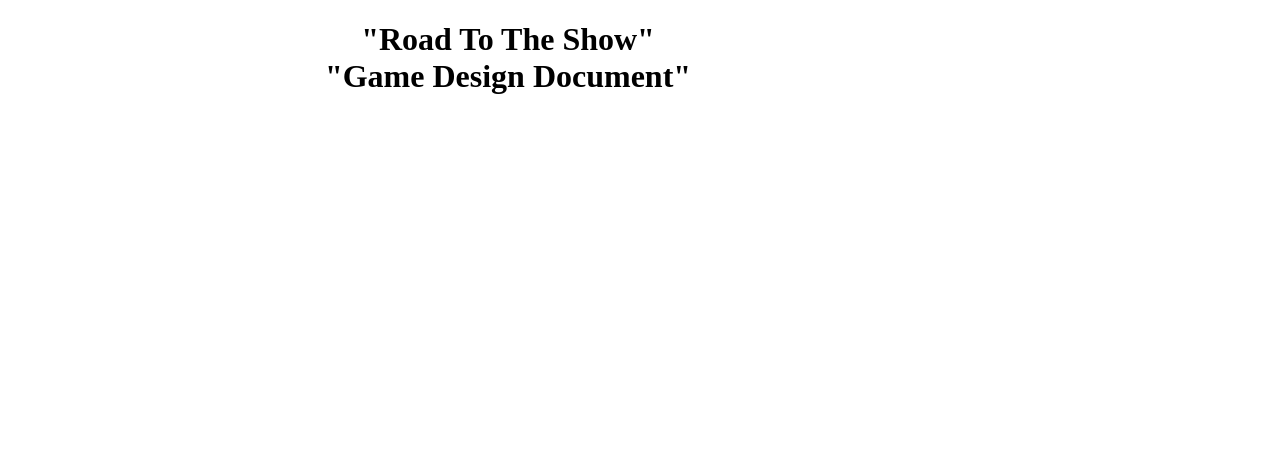
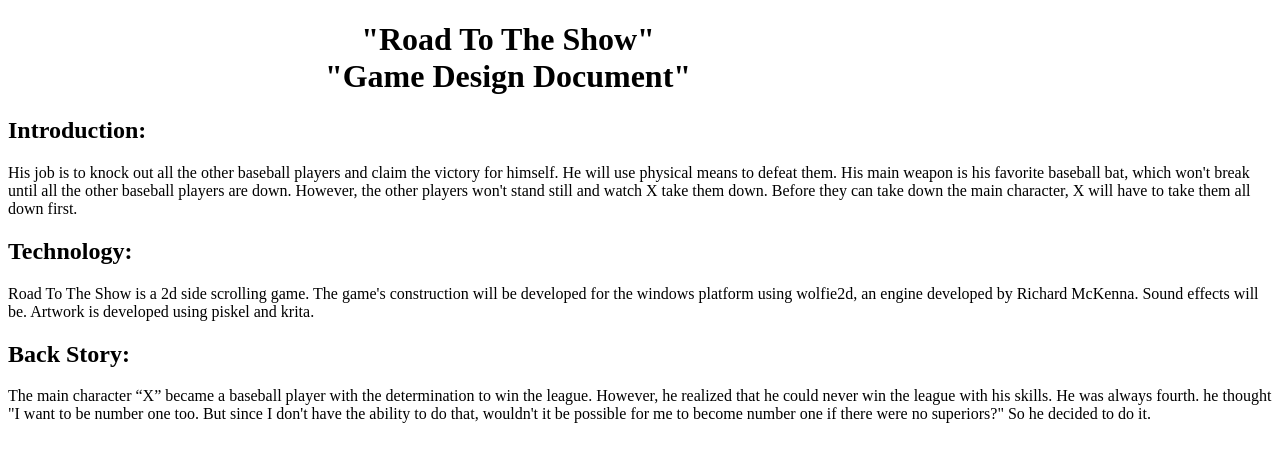
Before and after one commit to najalna2/CSE380-Teamproject, a plain HTML site: page public/index.html in a window 1280 px wide. Drawn offline with Linux system fonts and the light colour scheme.

Commit message:
intro, tech, backstory

```diff
--- a/public/index.html
+++ b/public/index.html
@@ -9,6 +9,14 @@
     "Game Design Document"
 
   </h1>
+  <h2>Introduction:</h2>
+  His job is to knock out all the other baseball players and claim the victory for himself. He will use physical means to defeat them. His main weapon is his favorite baseball bat, which won't break until all the other baseball players are down. However, the other players won't stand still and watch X take them down. Before they can take down the main character, X will have to take them all down first.
+
+  <h2>Technology:</h2>
+  Road To The Show is a 2d side scrolling game. The game's construction will be developed for the windows platform using wolfie2d, an engine developed by Richard McKenna. Sound effects will be. Artwork is developed using piskel and krita.
+
+  <h2>Back Story:</h2>
+  The main character “X” became a baseball player with the determination to win the league. However, he realized that he could never win the league with his skills. He was always fourth. he thought "I want to be number one too. But since I don't have the ability to do that, wouldn't it be possible for me to become number one if there were no superiors?" So he decided to do it.
   <body>
 
   </body>
```
